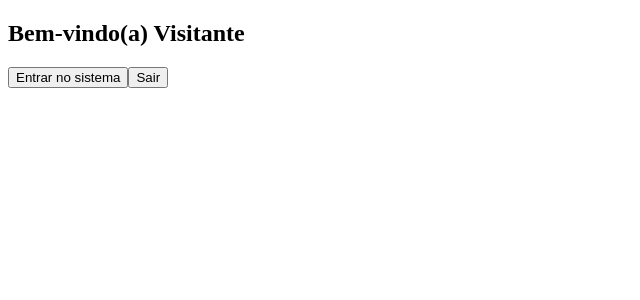
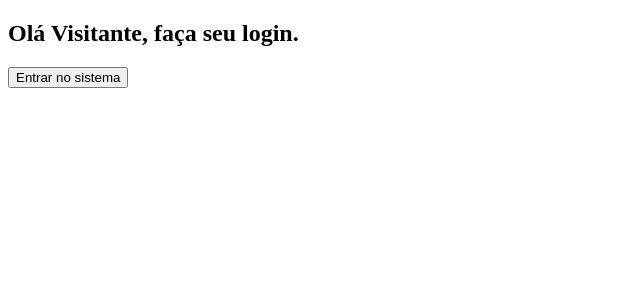
Before and after one commit to dev-vilela/Curso-de-ReactJS, a React (Create React App) app in the folder REACT/meuapp/: page / in a window 1280 px wide. Shown: the top 300 px of the page, without its empty margins (0-640 px from the left). Built offline with nearby package versions, Linux system fonts and the light colour scheme.

Commit message:
Renderização condicional aula 41

```diff
--- a/REACT/meuapp/src/App.js
+++ b/REACT/meuapp/src/App.js
@@ -193,15 +193,43 @@
 
 
 import React, {Component} from 'react';
-import Membro from './components/Membro';
+
 
 class App extends Component{
 
+  constructor(props){
+    super(props);
+    this.state = {
+        status: false
+    };
+
+    this.sair = this.sair.bind(this);
+    this.entrar = this.entrar.bind(this);
+  }
+
+  sair(){
+      this.setState({status: false})
+  }
+
+  entrar(){
+    this.setState({status: true})
+  }
 
   render(){
     return(
       <div>
-        <Membro nome="Visitante" />
+        {this.state.status ?
+          <div>
+            <h2>Bem-vindo ao sistema</h2>
+
+            <button onClick={this.sair} >Sair</button>
+          </div> :
+          <div>
+            <h2>Olá Visitante, faça seu login.</h2>
+
+            <button onClick={this.entrar} >Entrar no sistema</button>
+          </div>
+        }
       </div>
     );
   }
```
